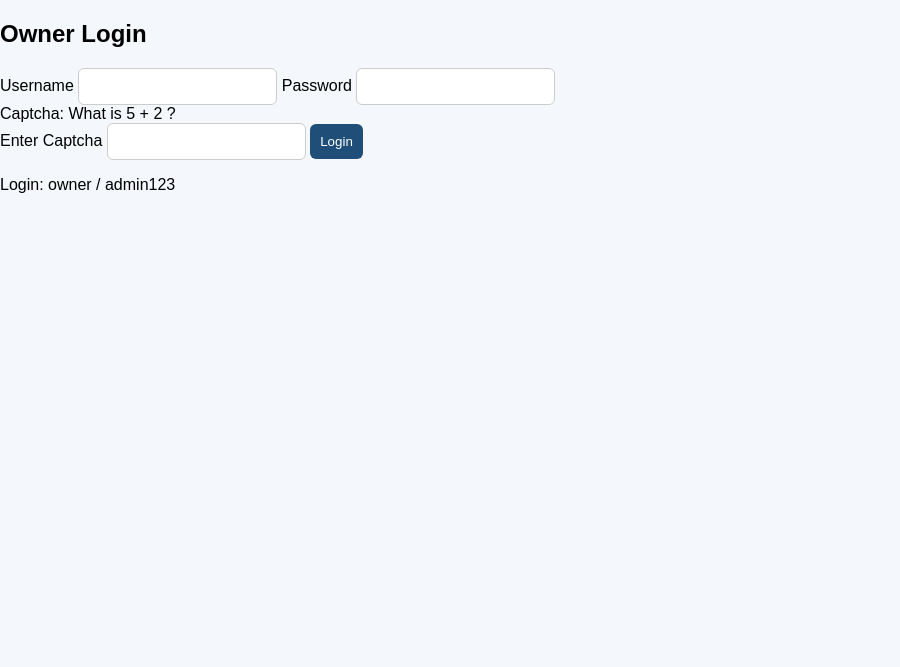
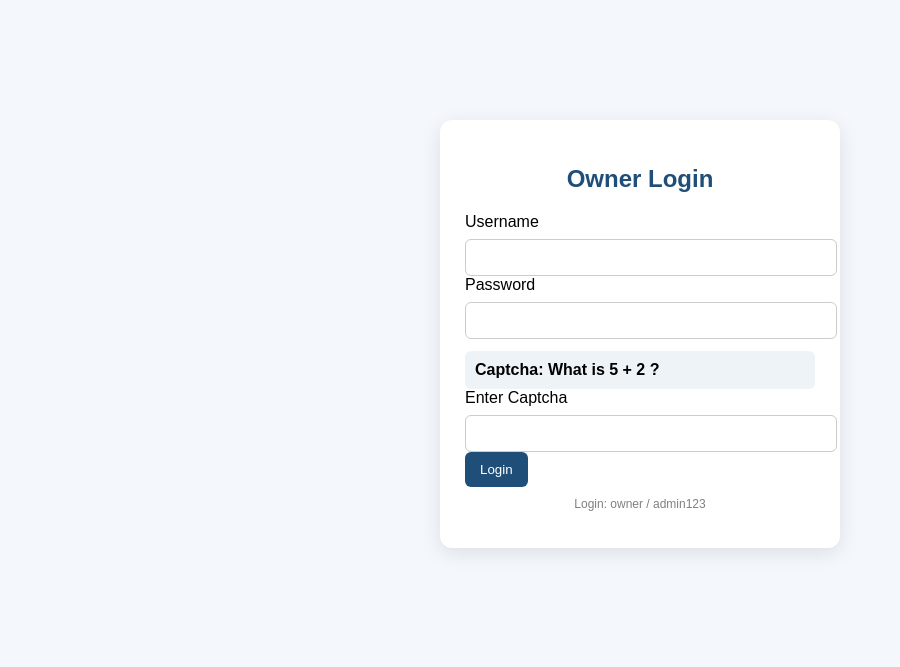
Before and after one commit to Blackvenom333/sreecablenetworks, a Flask app: page / in a window 1280 px wide. Shown: the top 667 px of the page, without its empty margins (0-900 px from the left). Run offline with Flask 3, Linux system fonts and the light colour scheme.

Commit message:
Update style.css

```diff
--- a/static/style.css
+++ b/static/style.css
@@ -1,13 +1,13 @@
 body {
-    font-family: Arial;
+    font-family: Arial, sans-serif;
     background: #f4f7fb;
     margin: 0;
-}
-
-.container {
     padding: 20px;
 }
-
+.container {
+    max-width: 1200px;
+    margin: auto;
+}
 .topbar {
     display: flex;
     justify-content: space-between;
@@ -21,7 +21,6 @@ body {
     text-decoration: none;
     border-radius: 6px;
 }
-
 .cards {
     display: flex;
     gap: 20px;
@@ -30,25 +29,27 @@ body {
 
 .card {
     flex: 1;
-    background: #fff;
-    padding: 20px;
+    background: white;
+    padding: 25px;
+    border-radius: 12px;
     text-align: center;
-    border-radius: 10px;
-    box-shadow: 0 4px 10px rgba(0,0,0,0.1);
+    box-shadow: 0 5px 15px rgba(0,0,0,0.1);
 }
 
 .red p {
     color: red;
-    font-size: 30px;
+    font-size: 32px;
+    font-weight: bold;
 }
 
 .green p {
     color: green;
-    font-size: 30px;
+    font-size: 32px;
+    font-weight: bold;
 }
-
 .form-row {
     display: flex;
+    flex-wrap: wrap;
     gap: 10px;
     margin-bottom: 20px;
 }
@@ -57,17 +58,21 @@ input, select {
     padding: 10px;
     border-radius: 6px;
     border: 1px solid #ccc;
+    min-width: 150px;
 }
 
 button {
     background: #1f4e79;
     color: white;
     border: none;
-    padding: 10px;
+    padding: 10px 15px;
     border-radius: 6px;
     cursor: pointer;
 }
 
+button:hover {
+    background: #173a5a;
+}
 table {
     width: 100%;
     border-collapse: collapse;
@@ -77,14 +82,14 @@ table {
 th {
     background: #1f4e79;
     color: white;
-    padding: 10px;
+    padding: 12px;
 }
 
 td {
     padding: 10px;
     text-align: center;
+    border-bottom: 1px solid #ddd;
 }
-
 .active {
     color: green;
     font-weight: bold;
@@ -104,3 +109,44 @@ td {
     color: red;
     font-weight: bold;
 }
+.login-box {
+    width: 350px;
+    margin: 100px auto;
+    background: white;
+    padding: 25px;
+    border-radius: 12px;
+    box-shadow: 0 5px 20px rgba(0,0,0,0.1);
+}
+
+.login-box h2 {
+    text-align: center;
+    color: #1f4e79;
+}
+
+.login-box input {
+    width: 100%;
+    margin-top: 8px;
+}
+
+.captcha-box {
+    margin-top: 12px;
+    background: #eef3f8;
+    padding: 10px;
+    border-radius: 6px;
+    font-weight: bold;
+}
+
+.error {
+    color: red;
+    text-align: center;
+    margin-top: 10px;
+}
+
+.hint {
+    font-size: 12px;
+    text-align: center;
+    color: gray;
+    margin-top: 10px;
+}
+    color: gray;
+}
```
